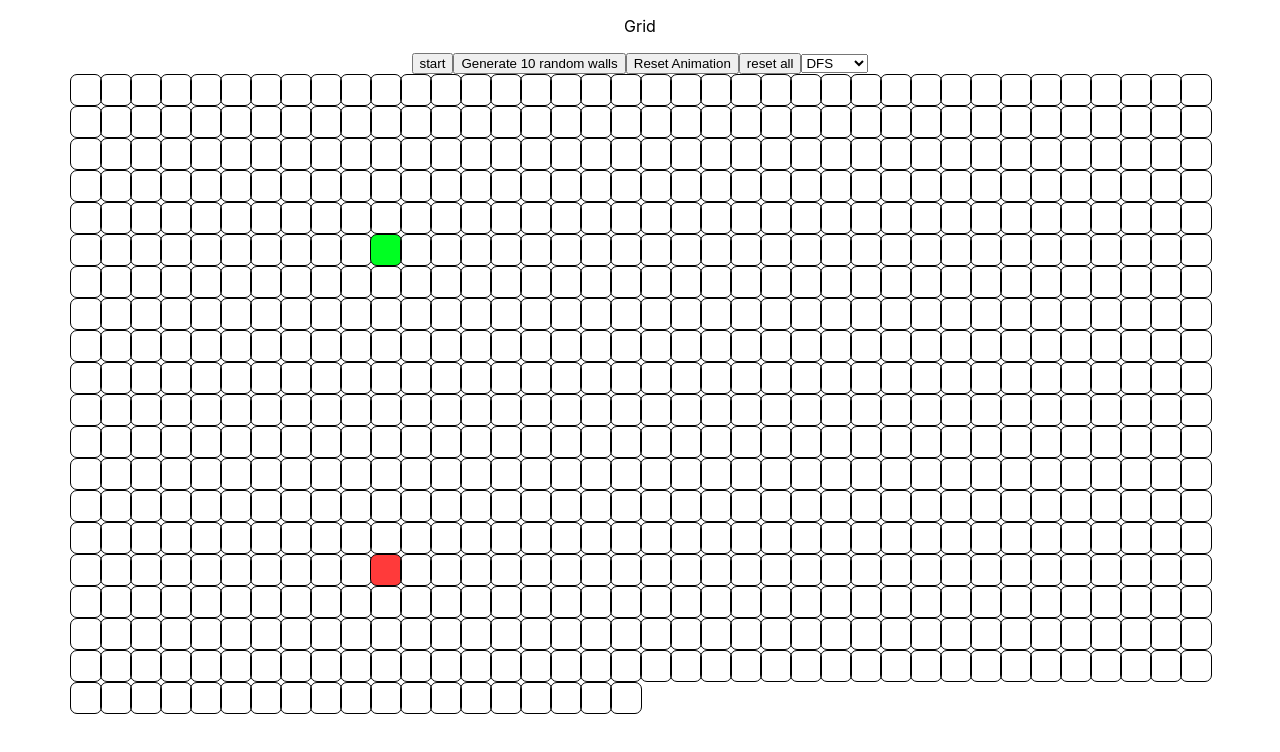
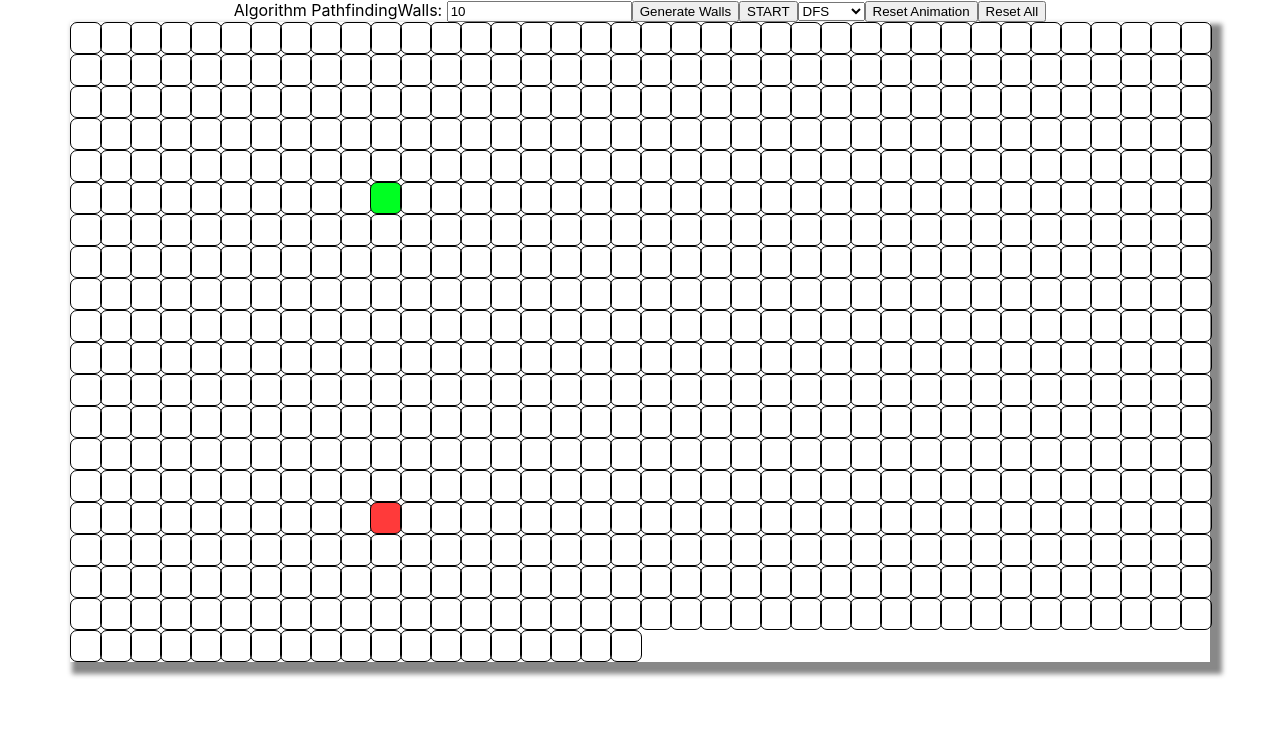
Before and after one commit to nicolosponziello/pathfinding-visualizer-react, a React (Create React App) app: page / in a window 1280 px wide. Shown: the top 752 px of the page. Built offline with nearby package versions, Linux system fonts and the light colour scheme.

Commit message:
add header component

```diff
--- a/src/App.css
+++ b/src/App.css
@@ -1,7 +1,3 @@
 .App {
   text-align: center;
 }
-.container {
-  display: flex;
-  justify-content: center;
-}
--- a/src/components/Grid/Grid.component.tsx
+++ b/src/components/Grid/Grid.component.tsx
@@ -12,6 +12,9 @@ import dijkstra from "../../algorithms/dijkstra";
 import  {iterativeDFS} from "../../algorithms/dfs";
 import { randomInteger } from "../../utils";
 import BFS from "../../algorithms/bfs";
+
+import "./grid.style.css";
+import Header from "../Header/header.component";
 
 interface Props {}
 
@@ -34,20 +37,6 @@ const generateEmptyGrid = () => {
   return grid;
 };
 
-const addRandomWalls = (
-  grid: Array<Array<GridNode>>,
-  amount: number
-): Array<Array<GridNode>> => {
-  let randX, randY;
-  for (let i = 0; i < amount; i++) {
-    do {
-      randX = randomInteger(0, grid.length - 1);
-      randY = randomInteger(0, grid[0].length - 1);
-    } while (grid[randX][randY].type != CellType.EMPTY);
-    grid[randX][randY].type = CellType.WALL;
-  }
-  return grid;
-};
 
 export const Grid = (props: Props) => {
   const [grid, setGrid] = useState(() => {
@@ -62,9 +51,8 @@ export const Grid = (props: Props) => {
   const [isDraggingEnd, setIsDraggingEnd] = useState(false);
   const [isDraggingWall, setIsDraggingWall] = useState(false);
   const [isAnimating, setIsAnimating] = useState(false);
-  const [algo, setAlgo] = useState("dfs");
 
-  const resetWalls = () => {
+  const resetAll = () => {
     setGrid((g) => {
       return produce(g, (copy) => {
         for (var i = 0; i < copy.length; i++) {
@@ -121,7 +109,7 @@ export const Grid = (props: Props) => {
     }
   };
 
-  const start = () => {
+  const start = (algo: string) => {
     resetAnimation();
     setIsAnimating(true);
     var res: AlgorithmResult = { orderOfVisit: [], shortestPath: [] };
@@ -156,33 +144,34 @@ export const Grid = (props: Props) => {
     });
   };
 
+  const addRandomWalls = (amount: number): void => {
+    setGrid(g => {
+      return produce(g, copy => {
+        let randX, randY;
+        for (let i = 0; i < amount; i++) {
+          do {
+            randX = randomInteger(0, grid.length - 1);
+            randY = randomInteger(0, grid[0].length - 1);
+          } while (copy[randX][randY].type != CellType.EMPTY);
+          copy[randX][randY].type = CellType.WALL;
+        }
+      });
+    });
+  };
+
+
   return (
     <>
-      <p>Grid</p>
-      <button onClick={start}>start</button>
-      <button
-        onClick={() => {
-          setGrid((g) => {
-            return produce(g, (copy) => {
-              copy = addRandomWalls(copy, 10);
-            });
-          });
-        }}
-      >
-        Generate 10 random walls
-      </button>
-      <button
-        onClick={resetAnimation}>
-        Reset Animation
-      </button>
-      <button onClick={resetWalls}>reset all</button>
-      <select onChange={(ev) => setAlgo(ev.target.value)}>
-        <option value="dfs">DFS</option>
-        <option value="bfs">BFS</option>
-        <option value="dijkstra">Dijkstra</option>
-      </select>
+      <Header
+        onStart={start}
+        resetAnimation={resetAnimation}
+        resetAll={resetAll}
+        randomWalls={addRandomWalls}
+      />
+
       <div className="container">
         <div
+          className="grid"
           style={{
             display: "grid",
             gridTemplateColumns: `repeat(${H_CELLS_NUM.toFixed(
@@ -259,11 +248,10 @@ export const Grid = (props: Props) => {
                     }
                   }}
                   mouseUp={() => {
-                      setIsDraggingStart(false);
-                      setIsDraggingEnd(false);
-                      setIsDraggingWall(false);
-                    }
-                  }
+                    setIsDraggingStart(false);
+                    setIsDraggingEnd(false);
+                    setIsDraggingWall(false);
+                  }}
                 />
               );
             });
--- a/src/components/Grid/grid.style.css
+++ b/src/components/Grid/grid.style.css
@@ -0,0 +1,7 @@
+.container {
+    display: flex;
+    justify-content: center;
+}
+.grid {
+    box-shadow: 7px 7px 5px 5px #888888;
+}
--- /dev/null
+++ b/src/components/Header/header.component.tsx
@@ -0,0 +1,41 @@
+import React, { useState } from "react";
+
+interface Props {
+  onStart: Function;
+  randomWalls: Function;
+  resetAnimation: () => void;
+  resetAll: () => void;
+}
+
+const Header = (props: Props) => {
+  const [wallNum, setWallNum] = useState(10);
+  const [algoSelected, setAlgo] = useState("");
+  return (
+    <>
+      <div className="header-bar">
+        <span>Algorithm Pathfinding</span>
+        <label>
+          Walls:{" "}
+          <input
+            value={wallNum}
+            type="number"
+            onChange={(ev) => setWallNum(parseInt(ev.target.value))}
+          />
+        </label>
+        <button onClick={() => props.randomWalls(wallNum)}>
+          Generate Walls
+        </button>
+        <button onClick={() => props.onStart(algoSelected)}>START</button>
+        <select onChange={(ev) => setAlgo(ev.target.value)}>
+          <option value="dfs">DFS</option>
+          <option value="bfs">BFS</option>
+          <option value="dijkstra">Dijkstra</option>
+        </select>
+        <button onClick={props.resetAnimation}>Reset Animation</button>
+        <button onClick={props.resetAll}>Reset All</button>
+      </div>
+    </>
+  );
+};
+
+export default Header;
```
